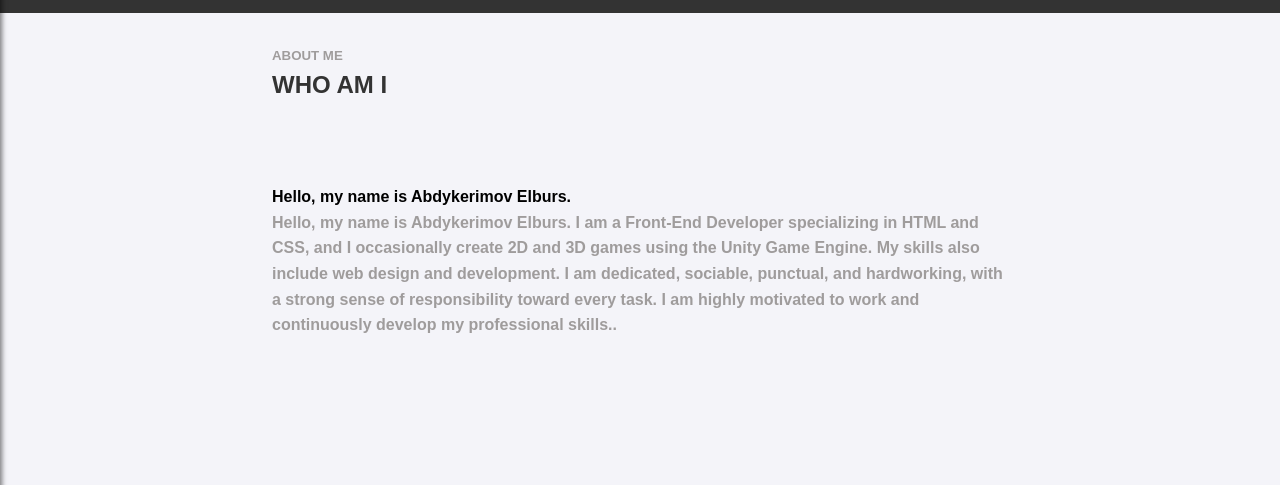
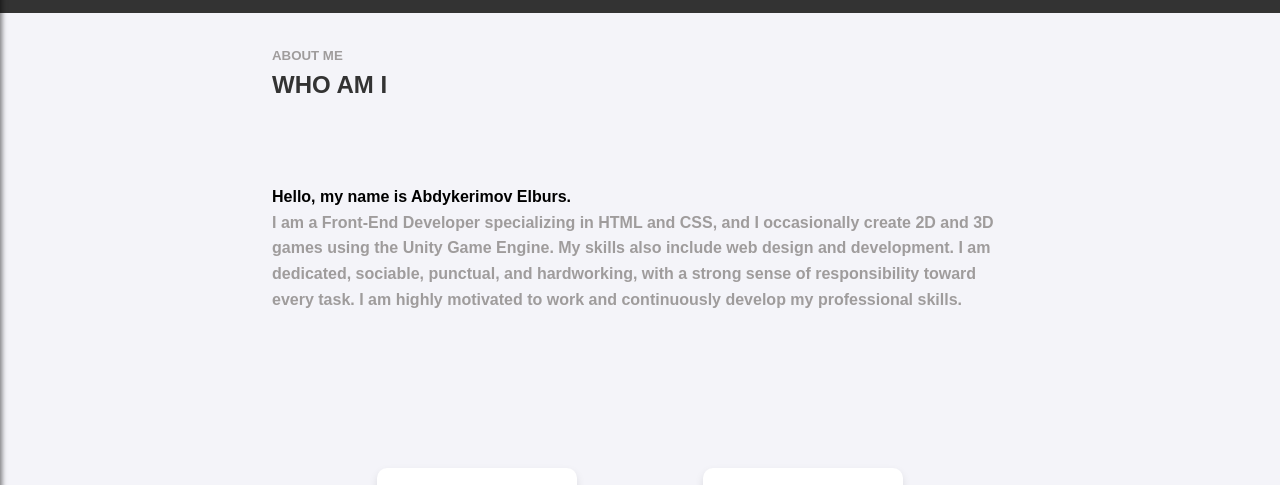
Before and after one commit to els777abdv/elburs.github, a website: page index.html in a window 1280 px wide. Shown: the part 241-726 px from the top of the page. Drawn offline with Linux system fonts and the light colour scheme.

Commit message:
Update index.html

```diff
--- a/index.html
+++ b/index.html
@@ -51,8 +51,8 @@
 
         <div>
             <section id="about">
-                <h4><P style="color: black;">Hello, my name is Abdykerimov Elburs.</P> Hello, my name is Abdykerimov Elburs. I am a Front-End Developer specializing in HTML and CSS, and I occasionally create 2D and 3D games using the Unity Game Engine. My skills also include web design and development.
-I am dedicated, sociable, punctual, and hardworking, with a strong sense of responsibility toward every task. I am highly motivated to work and continuously develop my professional skills..</h2>
+                <h4><P style="color: black;">Hello, my name is Abdykerimov Elburs.</P>  I am a Front-End Developer specializing in HTML and CSS, and I occasionally create 2D and 3D games using the Unity Game Engine. My skills also include web design and development.
+I am dedicated, sociable, punctual, and hardworking, with a strong sense of responsibility toward every task. I am highly motivated to work and continuously develop my professional skills.</h2>
             </section>
             <section>
 
```
